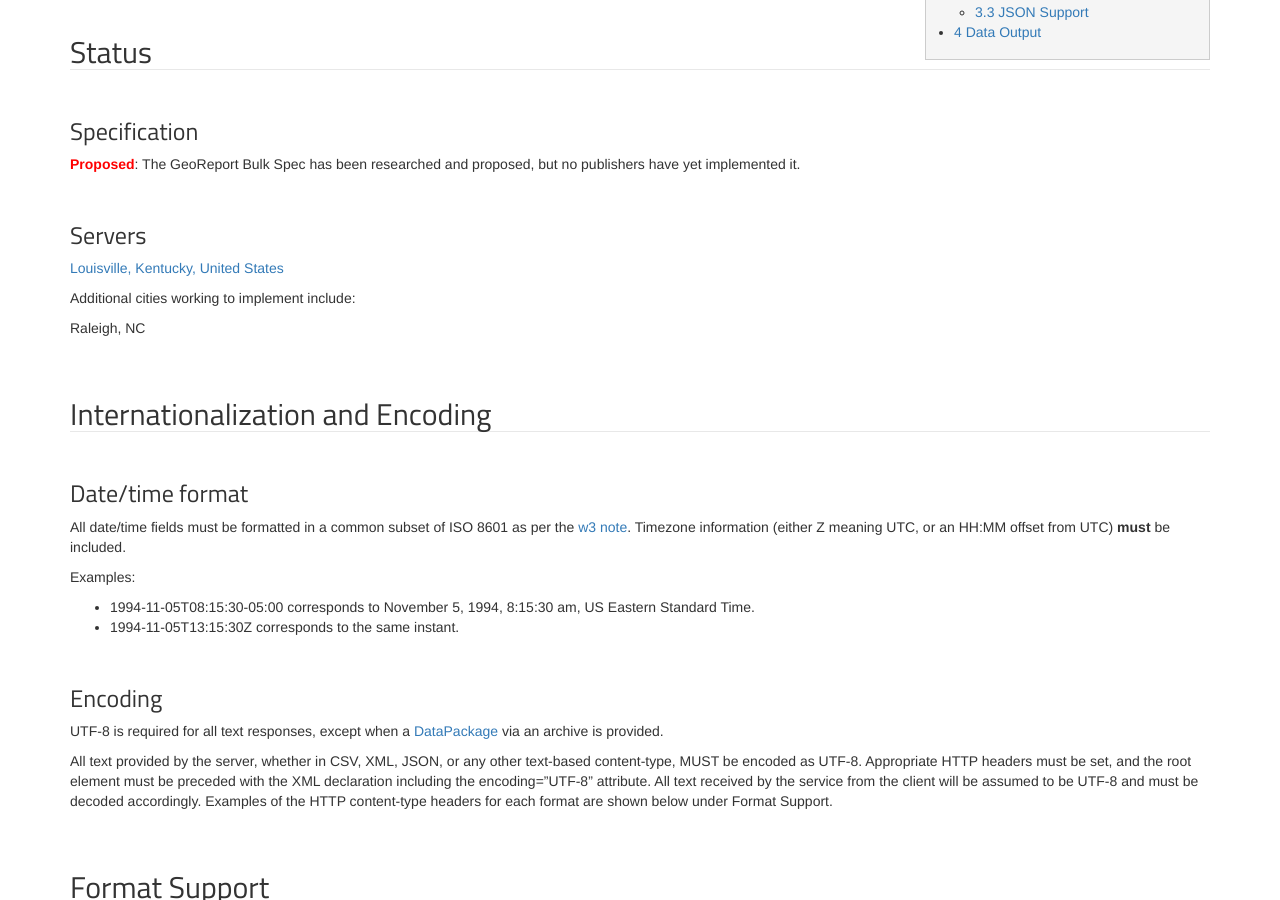
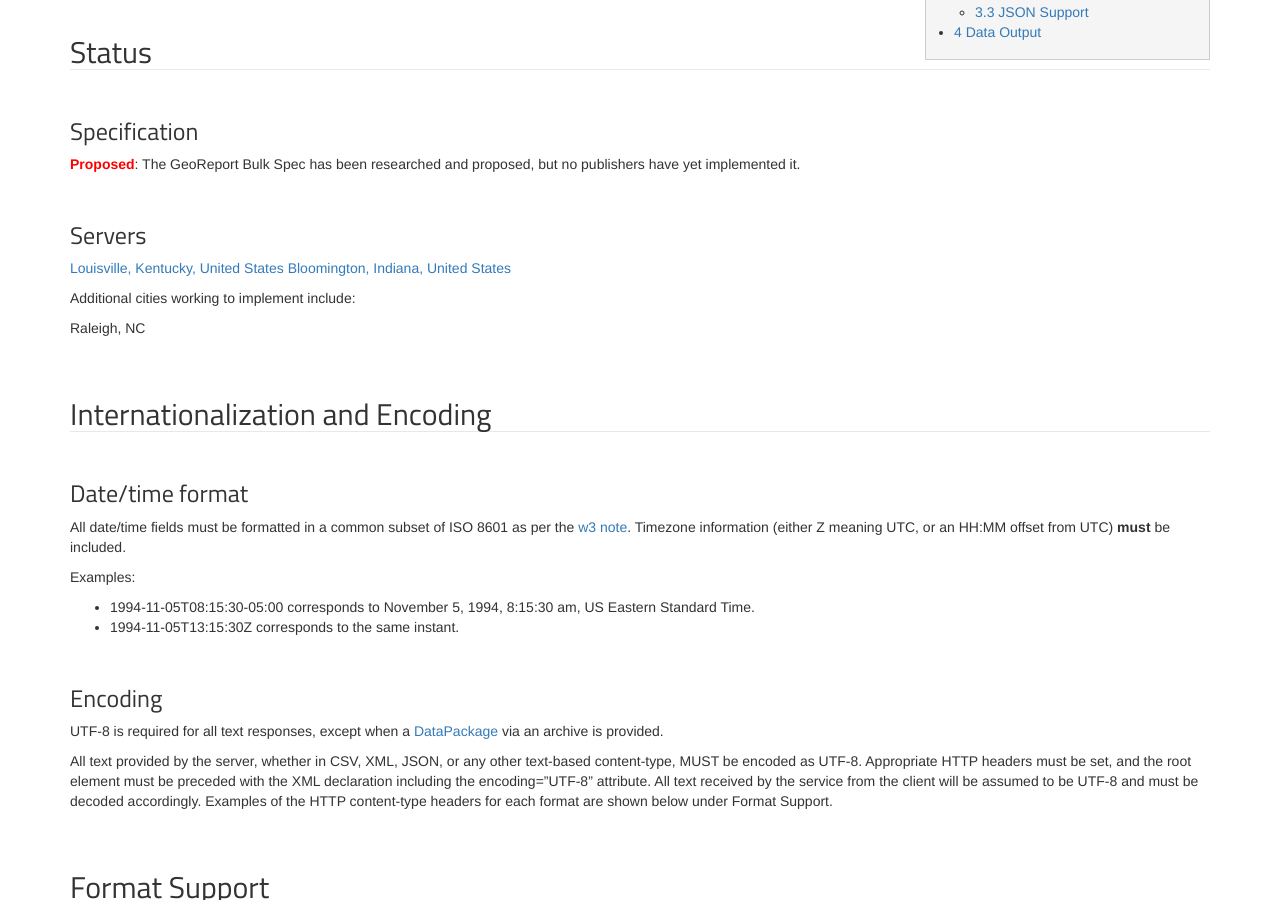
Before and after one commit to open311/open311.github.io, a Jekyll site: the page built from GeoReport/bulk/index.md, in a window 1280 px wide and 900 px high, scrolled down 444 px. Built offline with Jekyll 4.4.1, drawn with Linux system fonts in a browser that asks for light colours; nearby versions of some CDN libraries.

Commit message:
Bloomington publishing also!

```diff
--- a/GeoReport/bulk/index.md
+++ b/GeoReport/bulk/index.md
@@ -17,6 +17,7 @@ Status
 ### Servers
 
 [Louisville, Kentucky, United States](https://data.louisvilleky.gov/dataset/311-service-requests)
+[Bloomington, Indiana, United States](https://data.bloomington.in.gov/dataset/open311)
 
 Additional cities working to implement include:
 
```
